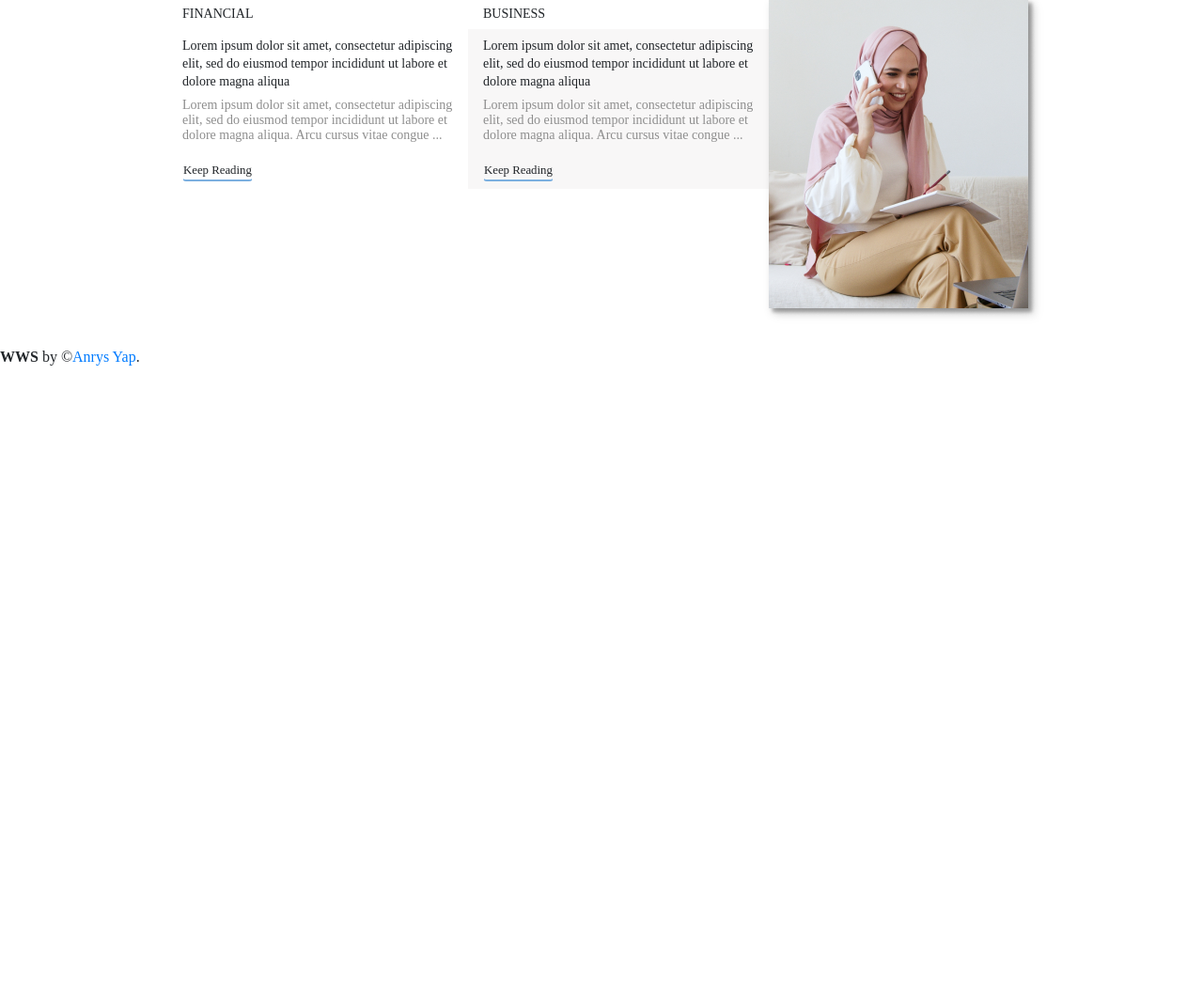
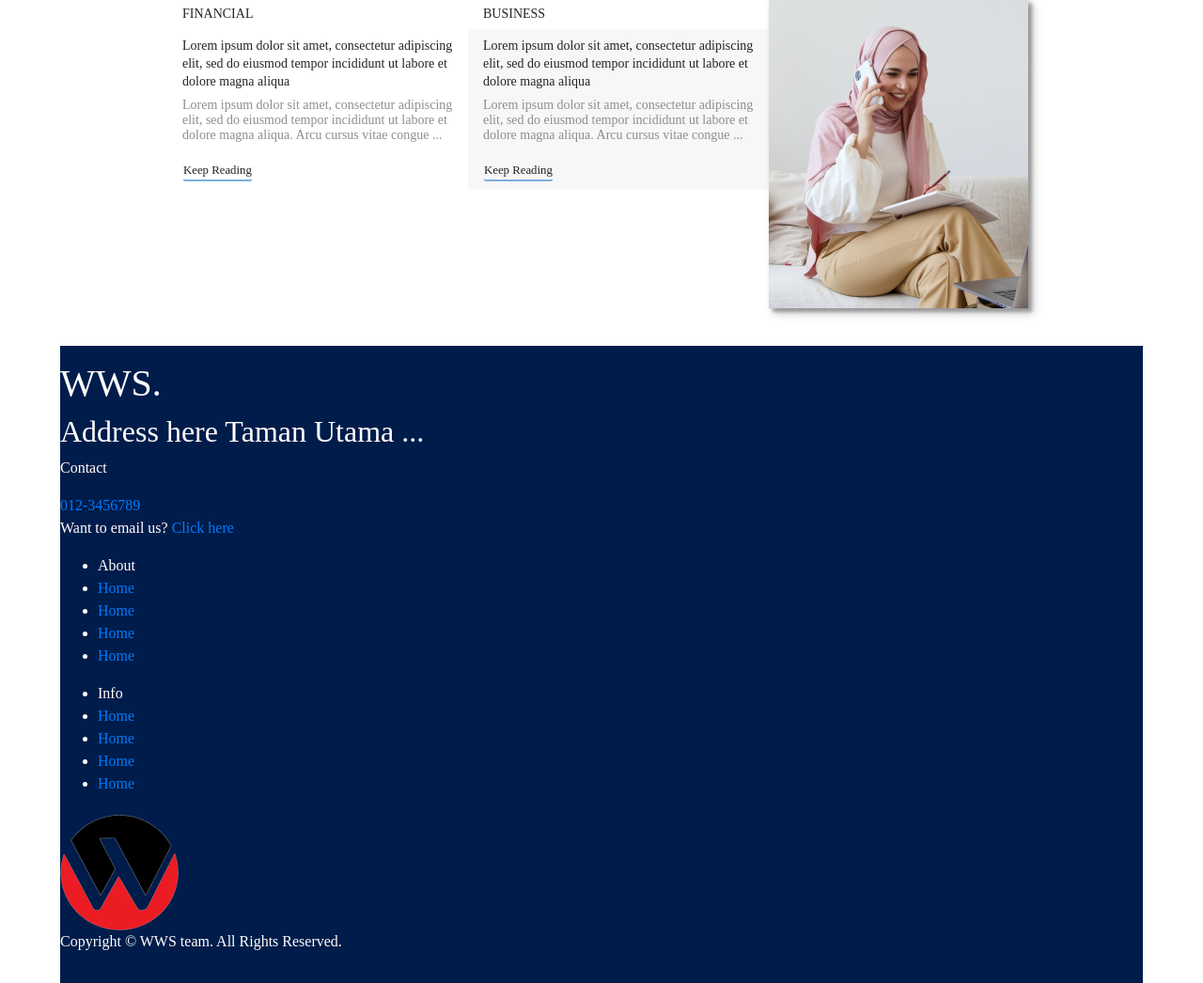
Before and after one commit to TheKinng96/PHPwwspage, a PHP site: page / in a window 1280 px wide; the page is wider, and only the part inside the window is pictured. Shown: the part 3318-4364 px from the top of that part at 94% size. Before the commit the page ends 3707 px from the top of that part, so only its background shows below. Run offline with PHP 8.4, Linux system fonts and the light colour scheme; some libraries are stand-ins or nearby versions; some web fonts are replaced.

Commit message:
update for footer

```diff
--- /dev/null
+++ b/footer.css
@@ -0,0 +1,13 @@
+/************************************************
+Footer
+*************************************************/
+footer.footer {
+  background-color: #001c4a;
+  color: white;
+  max-width: 90vw;
+  margin: 0 auto;
+  padding: 1rem 0;
+}
+
+footer.footer . {
+}
--- a/index.html
+++ b/index.html
@@ -290,9 +290,35 @@
 
   <!-- footer -->
   <footer class="footer">
-    <div class="content has-text-centered">
+    <div class="footer-top">
+      <div class="company-contact">
+        <h1>WWS<span>.</span></h1>
+        <h2>Address here Taman Utama ... </h2>
+        <p>Contact</p>
+        <a href="tel:+60123456789">012-3456789</a>
+        <p>Want to email us? <a href="mailto: abc@example.com"">Click here</a></p>
+      </div>
+      <div class="site-address">
+        <ul>
+          <li>About</li>
+          <li><a href="#">Home</a></li>
+          <li><a href="#">Home</a></li>
+          <li><a href="#">Home</a></li>
+          <li><a href="#">Home</a></li>
+        </ul>
+        <ul>
+          <li>Info</li>
+          <li><a href="#">Home</a></li>
+          <li><a href="#">Home</a></li>
+          <li><a href="#">Home</a></li>
+          <li><a href="#">Home</a></li>
+        </ul>
+      </div>
+    </div>
+    <div class="footer-bottom">
+      <img src="./assets/logo-mobile.png" alt="wws logo">
       <p>
-        <strong>WWS</strong> by &copy;<a href="#">Anrys Yap</a>.
+        Copyright &copy; WWS team. All Rights Reserved.
       </p>
     </div>
   </footer>
--- a/main.css
+++ b/main.css
@@ -9,6 +9,7 @@
 @import url("./top-agent.css");
 @import url("./board.css");
 @import url("./posts.css");
+@import url("./footer.css");
 
 /************************************************
 Helpers
```
